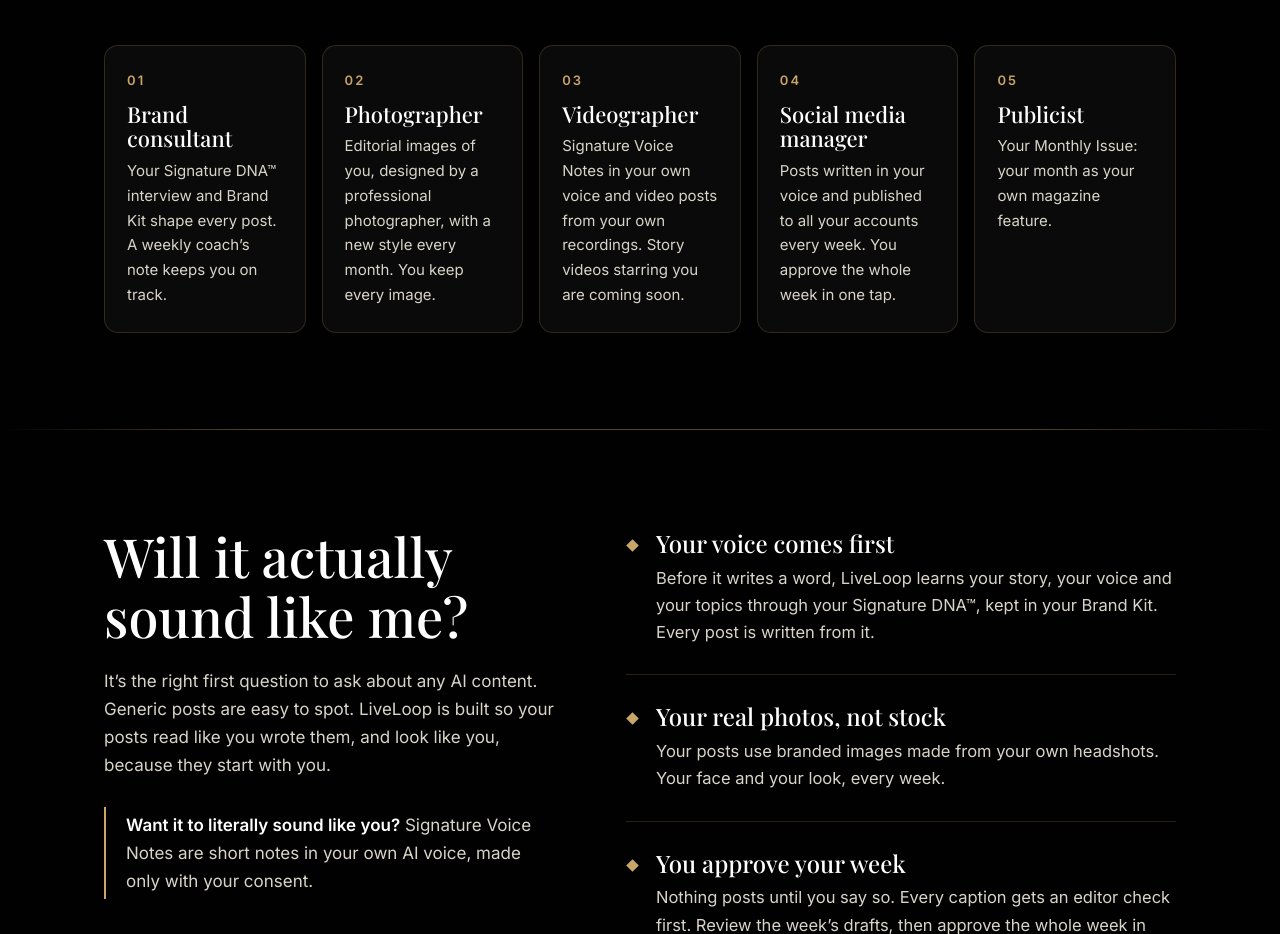
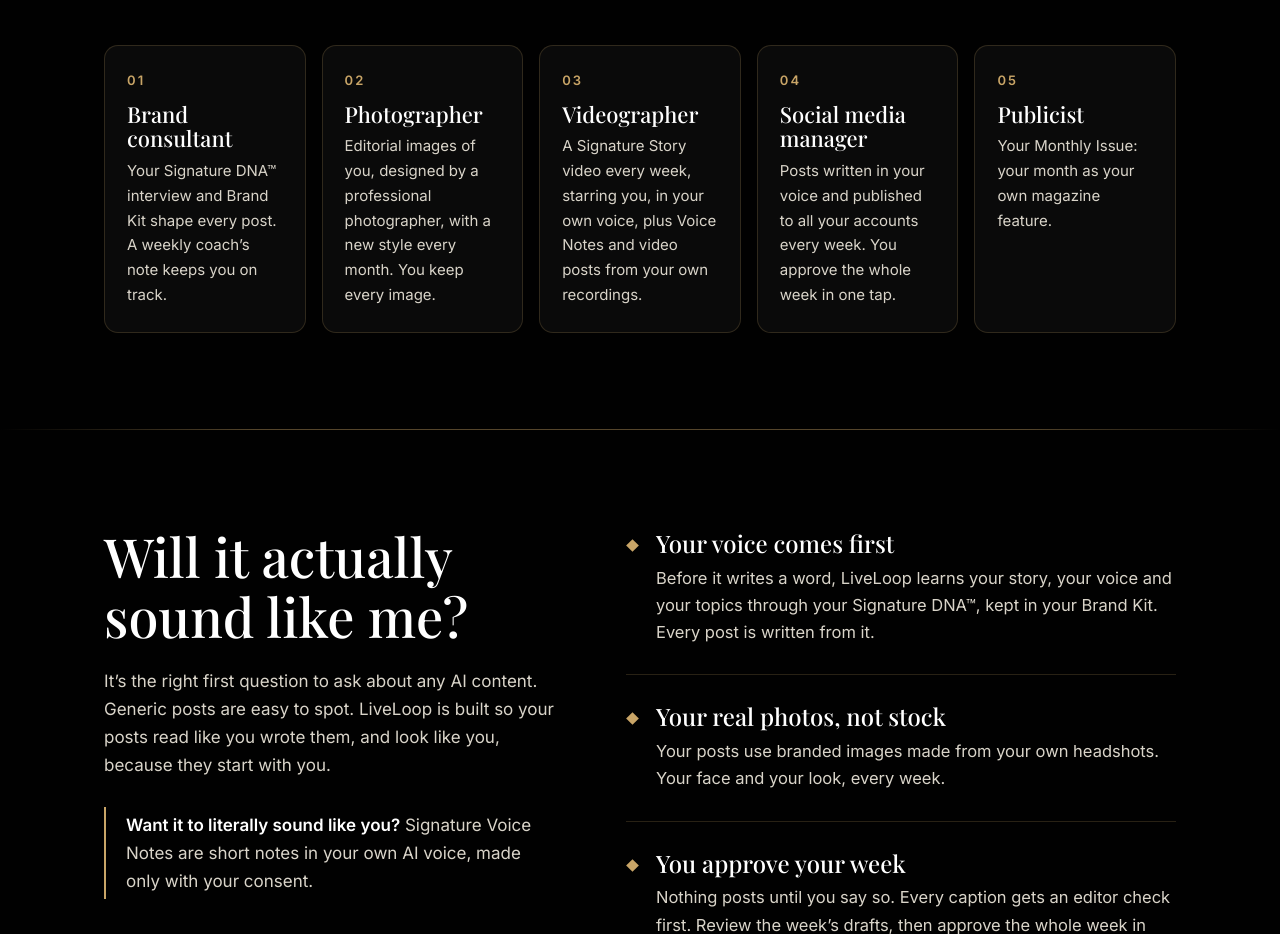
Before and after one commit to Signaturebrandmarketing/signaturebrandmarketing, a plain HTML site: page ai-social-media-manager/index.html in a window 1280 px wide. Shown: the part 1301-2235 px from the top of the page. Drawn offline with nearby package versions, Linux system fonts and the light colour scheme; a web font is replaced by a local one.

Commit message:
Five jobs: the videographer line matches the LiveLoop plan cards (Ken, 11/17)
Co-Authored-By: Claude Opus 5.5 <noreply@anthropic.com>

```diff
--- a/ai-social-media-manager/index.html
+++ b/ai-social-media-manager/index.html
@@ -272,7 +272,7 @@ footer a{color:var(--muted);text-decoration:none;display:inline-block;padding:6p
   <ul class="roles">
     <li><span class="n">01</span><h3>Brand consultant</h3><p>Your Signature DNA™ interview and Brand Kit shape every post. A weekly coach’s note keeps you on track.</p></li>
     <li><span class="n">02</span><h3>Photographer</h3><p>Editorial images of you, designed by a professional photographer, with a new style every month. You keep every image.</p></li>
-    <li><span class="n">03</span><h3>Videographer</h3><p>Signature Voice Notes in your own voice and video posts from your own recordings. Story videos starring you are coming soon.</p></li>
+    <li><span class="n">03</span><h3>Videographer</h3><p>A Signature Story video every week, starring you, in your own voice, plus Voice Notes and video posts from your own recordings.</p></li>
     <li><span class="n">04</span><h3>Social media manager</h3><p>Posts written in your voice and published to all your accounts every week. You approve the whole week in one tap.</p></li>
     <li><span class="n">05</span><h3>Publicist</h3><p>Your Monthly Issue: your month as your own magazine feature.</p></li>
   </ul>
```
Also changed, not shown: social-media-for-insurance-agents/index.html (+1 -1 lines), social-media-manager-for-small-business/index.html (+1 -1 lines).
